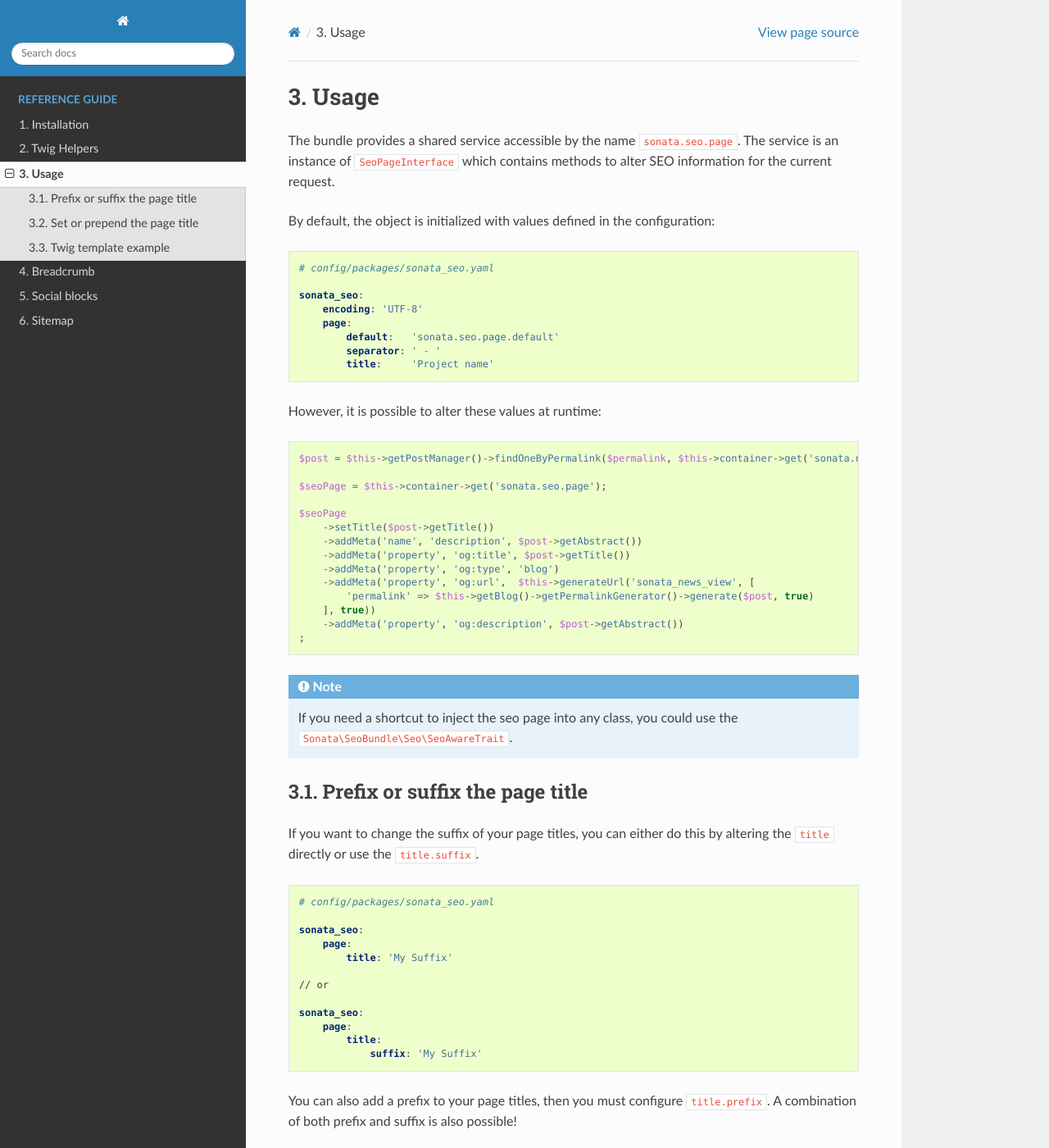
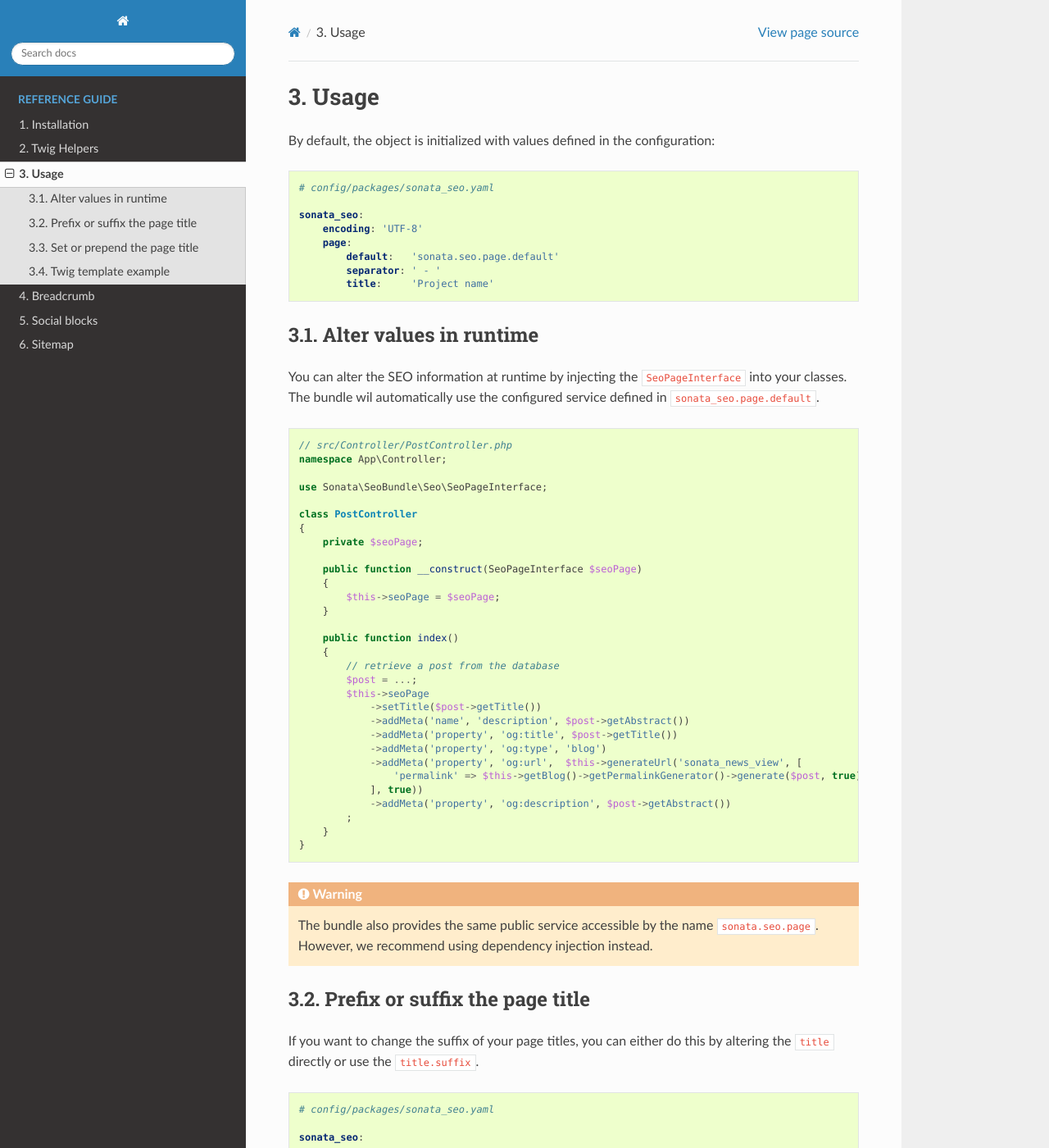
Before and after one commit to sonata-project/SonataSeoBundle, a Sphinx documentation site: the page built from docs/reference/usage.rst, in a window 1280 px wide and 1400 px high. Shown: the whole window at 82% size. Built offline with Sphinx 7.4.7 and the Read the Docs theme 2.0.0, drawn with Linux system fonts in a browser that asks for light colours; some of the changed text lies outside the part shown.

Commit message:
Updated documentation with a Controller example using dependency injection

```diff
--- a/docs/reference/usage.rst
+++ b/docs/reference/usage.rst
@@ -1,8 +1,5 @@
 Usage
 =====
-
-The bundle provides a shared service accessible by the name ``sonata.seo.page``. The service
-is an instance of ``SeoPageInterface`` which contains methods to alter SEO information for the current request.
 
 By default, the object is initialized with values defined in the configuration:
 
@@ -17,32 +14,58 @@ By default, the object is initialized with values defined in the configuration:
             separator: ' - '
             title:     'Project name'
 
-However, it is possible to alter these values at runtime::
+Alter values in runtime
+-----------------------
 
-    $post = $this->getPostManager()->findOneByPermalink($permalink, $this->container->get('sonata.news.blog'));
+You can alter the SEO information at runtime by injecting the ``SeoPageInterface``
+into your classes. The bundle wil automatically use the configured service
+defined in ``sonata_seo.page.default``.
 
-    $seoPage = $this->container->get('sonata.seo.page');
+.. code-block:: php
 
-    $seoPage
-        ->setTitle($post->getTitle())
-        ->addMeta('name', 'description', $post->getAbstract())
-        ->addMeta('property', 'og:title', $post->getTitle())
-        ->addMeta('property', 'og:type', 'blog')
-        ->addMeta('property', 'og:url',  $this->generateUrl('sonata_news_view', [
-            'permalink' => $this->getBlog()->getPermalinkGenerator()->generate($post, true)
-        ], true))
-        ->addMeta('property', 'og:description', $post->getAbstract())
-    ;
+    // src/Controller/PostController.php
+    namespace App\Controller;
 
-.. note::
+    use Sonata\SeoBundle\Seo\SeoPageInterface;
 
-    If you need a shortcut to inject the seo page into any class, you could use the
-    ``Sonata\SeoBundle\Seo\SeoAwareTrait``.
+    class PostController
+    {
+        private $seoPage;
+
+        public function __construct(SeoPageInterface $seoPage)
+        {
+            $this->seoPage = $seoPage;
+        }
+
+        public function index()
+        {
+            // retrieve a post from the database
+            $post = ...;
+            $this->seoPage
+                ->setTitle($post->getTitle())
+                ->addMeta('name', 'description', $post->getAbstract())
+                ->addMeta('property', 'og:title', $post->getTitle())
+                ->addMeta('property', 'og:type', 'blog')
+                ->addMeta('property', 'og:url',  $this->generateUrl('sonata_news_view', [
+                    'permalink' => $this->getBlog()->getPermalinkGenerator()->generate($post, true)
+                ], true))
+                ->addMeta('property', 'og:description', $post->getAbstract())
+            ;
+        }
+    }
+
+.. warning::
+
+    The bundle also provides the same public service accessible by the name
+    ``sonata.seo.page``.
+    However, we recommend using dependency injection instead.
+
 
 Prefix or suffix the page title
 -------------------------------
 
-If you want to change the suffix of your page titles, you can either do this by altering the ``title`` directly or use the ``title.suffix``.
+If you want to change the suffix of your page titles, you can either do
+this by altering the ``title`` directly or use the ``title.suffix``.
 
 .. code-block:: yaml
 
@@ -59,7 +82,8 @@ If you want to change the suffix of your page titles, you can either do this by
             title:
                 suffix: 'My Suffix'
 
-You can also add a prefix to your page titles, then you must configure ``title.prefix``. A combination of both prefix and suffix is also possible!
+You can also add a prefix to your page titles, you must configure ``title.prefix``.
+A combination of both prefix and suffix is also possible!
 
 .. code-block:: yaml
 
@@ -73,38 +97,57 @@ You can also add a prefix to your page titles, then you must configure ``title.p
 
 You can also edit the prefix or suffix at runtime, however this is uncommon::
 
-    $seoPage = $this->container->get('sonata.seo.page');
-
-    $seoPage
-        ->setTitlePrefix('My Prefix')
-        ->setTitleSuffix('My Suffix')
-    ;
+    // ...
+    public function index()
+    {
+        // ...
+        $this->seoPage
+            ->setTitlePrefix('My Prefix')
+            ->setTitleSuffix('My Suffix')
+        ;
+        // ...
+    }
+    // ...
 
 .. note::
 
-    Only want to use the prefix? Disable the suffix by setting it to ``null`` (use ``suffix: ~`` in yaml)
+    Only want to use the prefix?
+    Disable the suffix by setting it to ``null`` (use ``suffix: ~`` in yaml)
 
 Set or prepend the page title
 -----------------------------
 
 You can set the page title::
 
-    $seoPage = $this->container->get('sonata.seo.page');
-
-    $seoPage
-        ->setTitle($post->getTitle());
+    // ...
+    public function index()
+    {
+        // ...
+        $this->seoPage
+            ->setTitle($post->getTitle())
+        ;
+        // ...
+    }
+    // ...
 
 You can also prepend the page title::
 
-    $seoPage = $this->container->get('sonata.seo.page');
+    // ...
+    public function index()
+    {
+        // ...
+        $this->seoPage
+            ->addTitle($post->getTitle())
+        ;
+        // ...
+    }
+    // ...
 
-    $seoPage
-        ->addTitle($post->getTitle());
-
-If you prepend the page title to an already existing page title, the configured separator is used to split them.
+If you prepend the page title to an already existing page title, the configured
+separator is used to split them.
 
 .. note::
-    ``setTitle`` and ``addTitle`` does not conflict with the prefix or suffix, the title stays between the prefix and suffix.
+    ``setTitle`` and ``addTitle`` does not conflict with the prefix or suffix.
 
 
 Twig template example
```
